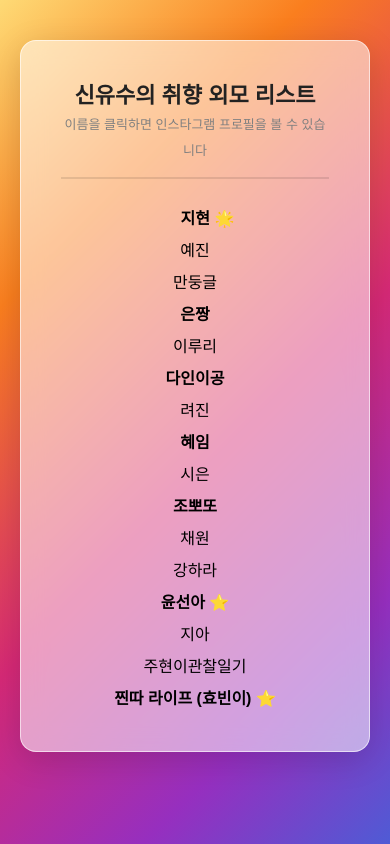
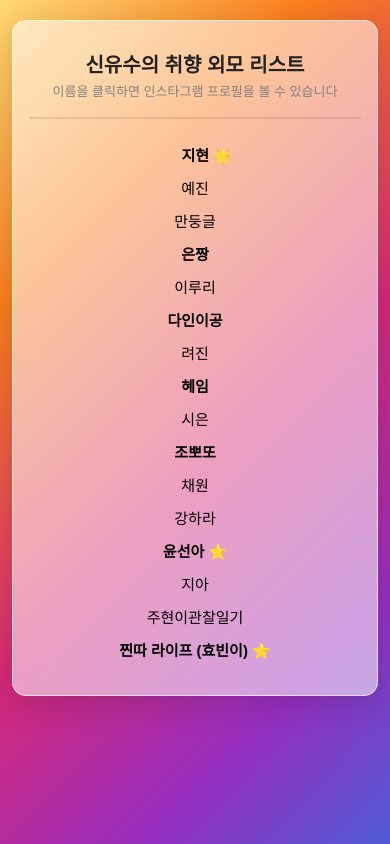
Before and after one commit to Yousoo68/List-Of-Preferred-Face, a plain HTML site: page index.html in a window 390 px wide. Drawn offline with Linux system fonts and the light colour scheme.

Commit message:
Update index.html

```diff
--- a/index.html
+++ b/index.html
@@ -1,19 +1,27 @@
+
 <!DOCTYPE html>
 <html lang="ko">
 <head>
 <meta charset="UTF-8">
+<meta name="viewport" content="width=device-width, initial-scale=1.0">
 <title>신유수의 취향 외모 리스트</title>
+
 <style>
+  * {
+    box-sizing: border-box;
+  }
+
   body {
     margin: 0;
     padding: 40px 20px;
     font-family: 'Malgun Gothic', 'Apple SD Gothic Neo', sans-serif;
     min-height: 100vh;
-    box-sizing: border-box;
     background: linear-gradient(135deg, #feda75 0%, #fa7e1e 25%, #d62976 55%, #962fbf 80%, #4f5bd5 100%);
     background-attachment: fixed;
   }
+
   .container {
+    width: 100%;
     max-width: 720px;
     margin: 0 auto;
     background: rgba(255, 255, 255, 0.55);
@@ -24,6 +32,7 @@
     padding: 36px 40px;
     border-radius: 16px;
   }
+
   h1 {
     text-align: center;
     font-size: 22px;
@@ -33,35 +42,86 @@
     border-bottom: 2px solid rgba(0, 0, 0, 0.1);
     color: #222;
   }
+
   .list {
     font-size: 16px;
     line-height: 2;
     color: #333;
     text-align: center;
   }
+
   .list b {
     font-weight: 700;
     color: #111;
   }
+
   .namelist {
     text-decoration: none;
     color: black;
   }
+
+  /* 모바일 화면 최적화 */
+  @media screen and (max-width: 600px) {
+    body {
+      padding: 20px 12px;
+    }
+
+    .container {
+      padding: 28px 16px;
+      border-radius: 14px;
+    }
+
+    h1 {
+      font-size: 20px;
+      margin-bottom: 20px;
+    }
+
+    .list {
+      font-size: 15px;
+      line-height: 2.2;
+    }
+  }
+
+  /* 작은 스마트폰 화면 최적화 */
+  @media screen and (max-width: 360px) {
+    body {
+      padding: 14px 8px;
+    }
+
+    .container {
+      padding: 24px 10px;
+    }
+
+    h1 {
+      font-size: 18px;
+    }
+
+    .list {
+      font-size: 14px;
+    }
+  }
 </style>
 </head>
+
 <body>
   <div class="container">
-    <h1>신유수의 취향 외모 리스트<br><span style="text-align: center; font-size: 13px; color: grey; font-weight: normal; text-align: center;">이름을 클릭하면 인스타그램 프로필을 볼 수 있습니다</span></h1>
+    <h1>
+      신유수의 취향 외모 리스트<br>
+      <span style="font-size: 13px; color: grey; font-weight: normal;">
+        이름을 클릭하면 인스타그램 프로필을 볼 수 있습니다
+      </span>
+    </h1>
+
     <div class="list">
-      &ensp;&ensp;&nbsp;&nbsp;<b><a href="w" target="_self" class="namelist">지현 🌟</a></b><br>
-      <a href="w" target="_self" class="namelist">예진</a><br>
-      <a href="w" target="_self" class="namelist">만둥글</a><br>
-      <b><a href="w" target="_self" class="namelist">은짱</a></b><br>
-      <a href="w" target="_self" class="namelist">이루리</a><br>
-      <b><a href="w" target="_self" class="namelist">다인이공</a></b><br>
-      <a href="w" target="_self" class="namelist">려진</a><br>
-      <b><a href="w" target="_self" class="namelist">혜임</a></b><br>
-      <a href="w" target="_self" class="namelist">시은</a><br>
+      &ensp;&ensp;&nbsp;&nbsp;<b><a href="https://www.instagram.com/di_hyuni/" target="_self" class="namelist">지현 🌟</a></b><br>
+      <a href="https://www.instagram.com/yexxn_zz/" target="_self" class="namelist">예진</a><br>
+      <a href="https://www.instagram.com/mandudontknoww/" target="_self" class="namelist">만둥글</a><br>
+      <b><a href="https://www.instagram.com/0eunjjang.exe/" target="_self" class="namelist">은짱</a></b><br>
+      <a href="https://www.instagram.com/ru._rx0/" target="_self" class="namelist">이루리</a><br>
+      <b><a href="https://www.instagram.com/bbangkki__/" target="_self" class="namelist">다인이공</a></b><br>
+      <a href="https://www.instagram.com/dlfuwls/" target="_self" class="namelist">려진</a><br>
+      <b><a href="https://www.instagram.com/hyeim_102/" target="_self" class="namelist">혜임</a></b><br>
+      <a href="https://www.instagram.com/sen_eni7/" target="_self" class="namelist">시은</a><br>
       <b><a href="w" target="_self" class="namelist">조뽀또</a></b><br>
       <a href="w" target="_self" class="namelist">채원</a><br>
       <a href="w" target="_self" class="namelist">강하라</a><br>
```
